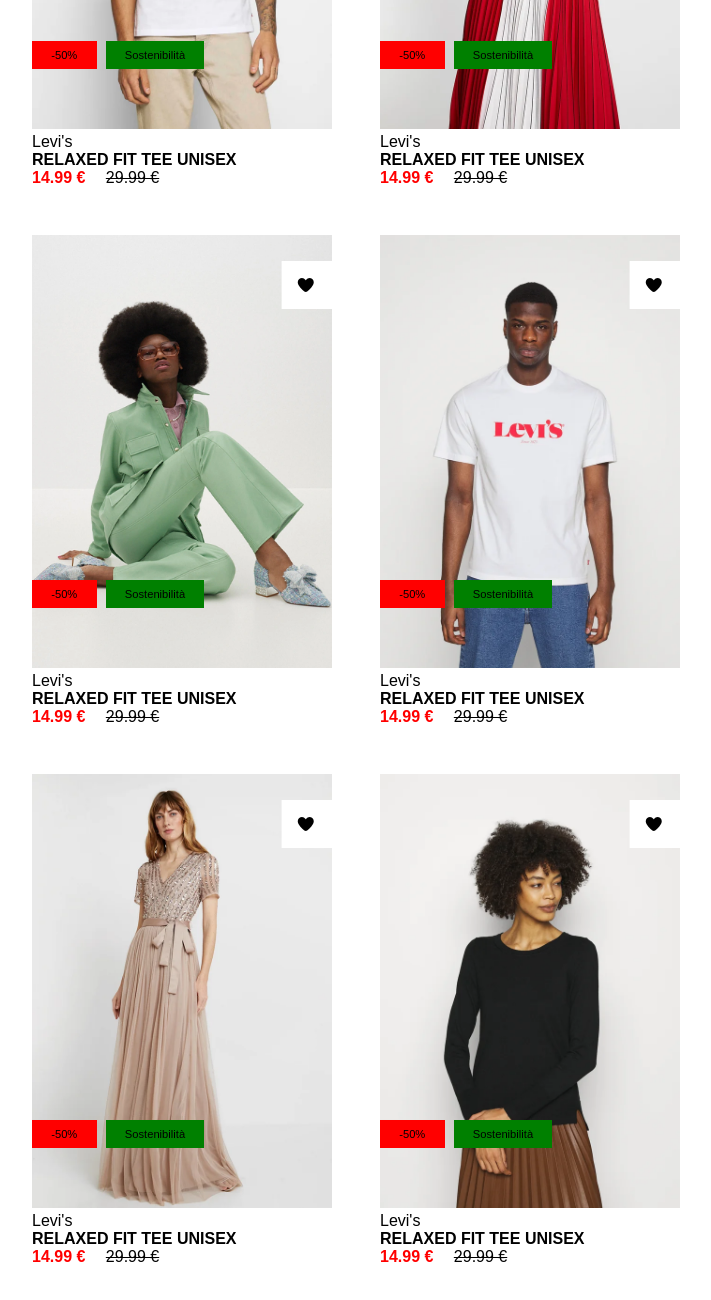
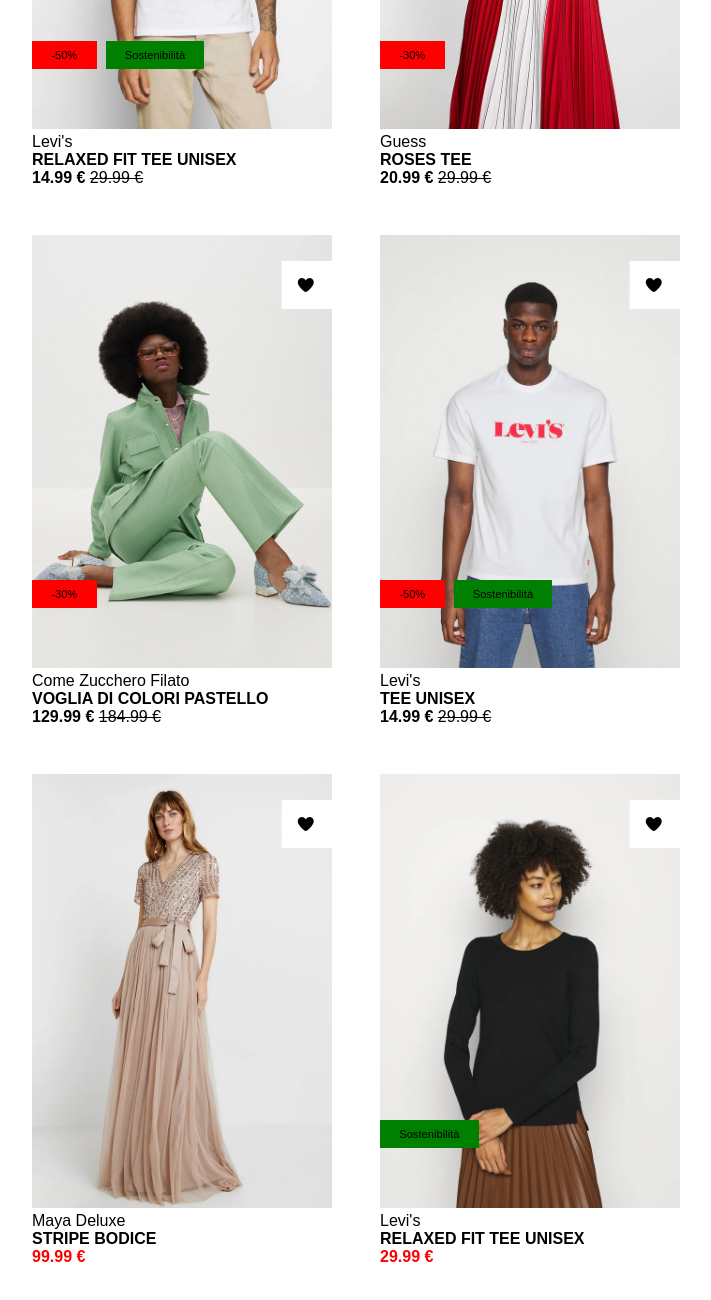
Before and after one commit to gabrieletodaroo9/html-css-boolando, a plain HTML site: page index.html in a window 1280 px wide. Shown: the part 448-1748 px from the top of the page, without its empty margins (184-895 px from the left). Drawn offline with Linux system fonts and the light colour scheme.

```diff
--- a/assets/css/style.css
+++ b/assets/css/style.css
@@ -85,7 +85,7 @@ header {
     width: 300px;
 }
 
-.sale-price {
+.price {
     color: var(--boo-false);
     padding-right: 1rem;
 }
@@ -121,6 +121,10 @@ header {
     font-size: 0.7rem;
 }
 
+.eco-friendly.ef-align{
+    left: 0;
+}
+
 main>.container {
     padding-left: 1.5rem;
     margin-bottom: 5rem;
--- a/index.html
+++ b/index.html
@@ -91,21 +91,18 @@
                         <i class="fa-solid fa-heart"></i>
                     </div>
                     <span class="sale-alert">
-                        -50%
-                    </span>
-                    <span class="eco-friendly">
-                        Sostenibilità
+                        -30%
                     </span>
                 </div>
                 <span class="brand">
-                    Levi's
+                    Guess
                 </span>
                 <h2 class="item-description">
-                    RELAXED FIT TEE UNISEX
+                    ROSES TEE
                 </h2>
                 <span class="sale-price">
                     <strong>
-                        14.99 &euro;
+                        20.99 &euro;
                     </strong>
                 </span>
                 <span class="real-price">
@@ -120,25 +117,22 @@
                         <i class="fa-solid fa-heart"></i>
                     </div>
                     <span class="sale-alert">
-                        -50%
-                    </span>
-                    <span class="eco-friendly">
-                        Sostenibilità
+                        -30%
                     </span>
                 </div>
                 <span class="brand">
-                    Levi's
+                    Come Zucchero Filato
                 </span>
                 <h2 class="item-description">
-                    RELAXED FIT TEE UNISEX
+                    VOGLIA DI COLORI PASTELLO
                 </h2>
                 <span class="sale-price">
                     <strong>
-                        14.99 &euro;
+                        129.99 &euro;
                     </strong>
                 </span>
                 <span class="real-price">
-                    29.99 &euro;
+                    184.99 &euro;
                 </span>
             </div>
 
@@ -161,7 +155,7 @@
                     Levi's
                 </span>
                 <h2 class="item-description">
-                    RELAXED FIT TEE UNISEX
+                    TEE UNISEX
                 </h2>
                 <span class="sale-price">
                     <strong>
@@ -178,10 +172,27 @@
                     <div class="bg-icon-heart">
                         <i class="fa-solid fa-heart"></i>
                     </div>
-                    <span class="sale-alert">
-                        -50%
-                    </span>
-                    <span class="eco-friendly">
+                </div>
+                <span class="brand">
+                    Maya Deluxe
+                </span>
+                <h2 class="item-description">
+                    STRIPE BODICE
+                </h2>
+                <span class="price">
+                    <strong>
+                        99.99 &euro;
+                    </strong>
+                </span>
+            </div>
+
+            <div class=".card">
+                <div class="img-card">
+                    <img src="./assets/img/6.webp" alt="model6">
+                    <div class="bg-icon-heart">
+                        <i class="fa-solid fa-heart"></i>
+                    </div>
+                    <span class="eco-friendly ef-align">
                         Sostenibilità
                     </span>
                 </div>
@@ -191,41 +202,10 @@
                 <h2 class="item-description">
                     RELAXED FIT TEE UNISEX
                 </h2>
-                <span class="sale-price">
+                <span class="price">
                     <strong>
-                        14.99 &euro;
+                        29.99 &euro;
                     </strong>
-                </span>
-                <span class="real-price">
-                    29.99 &euro;
-                </span>
-            </div>
-            <div class=".card">
-                <div class="img-card">
-                    <img src="./assets/img/6.webp" alt="model6">
-                    <div class="bg-icon-heart">
-                        <i class="fa-solid fa-heart"></i>
-                    </div>
-                    <span class="sale-alert">
-                        -50%
-                    </span>
-                    <span class="eco-friendly">
-                        Sostenibilità
-                    </span>
-                </div>
-                <span class="brand">
-                    Levi's
-                </span>
-                <h2 class="item-description">
-                    RELAXED FIT TEE UNISEX
-                </h2>
-                <span class="sale-price">
-                    <strong>
-                        14.99 &euro;
-                    </strong>
-                </span>
-                <span class="real-price">
-                    29.99 &euro;
                 </span>
             </div>
     </main>
```
